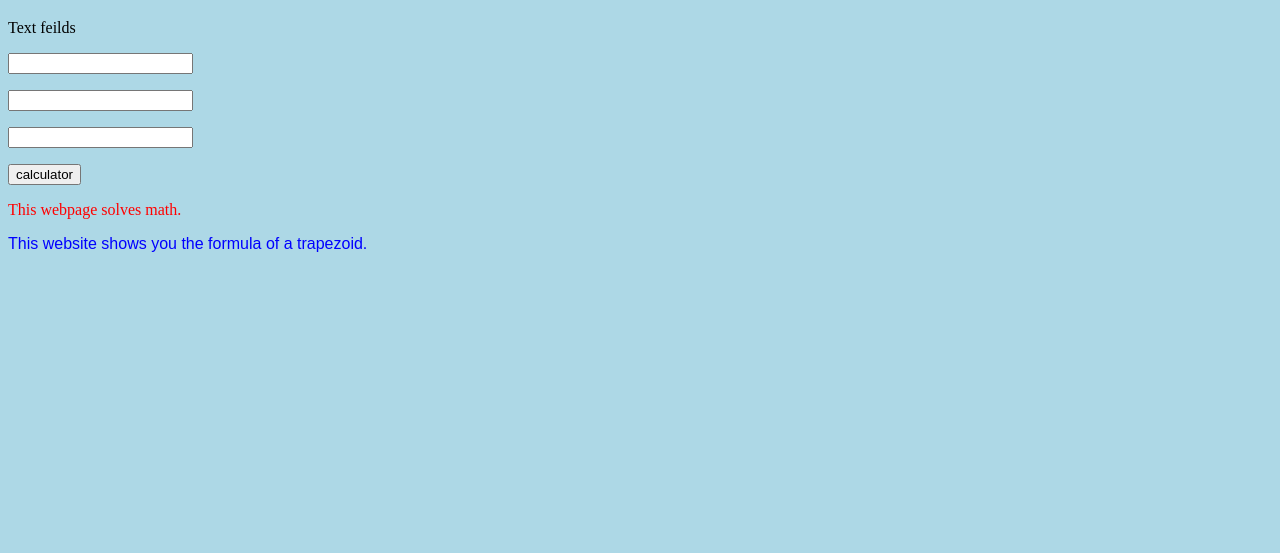
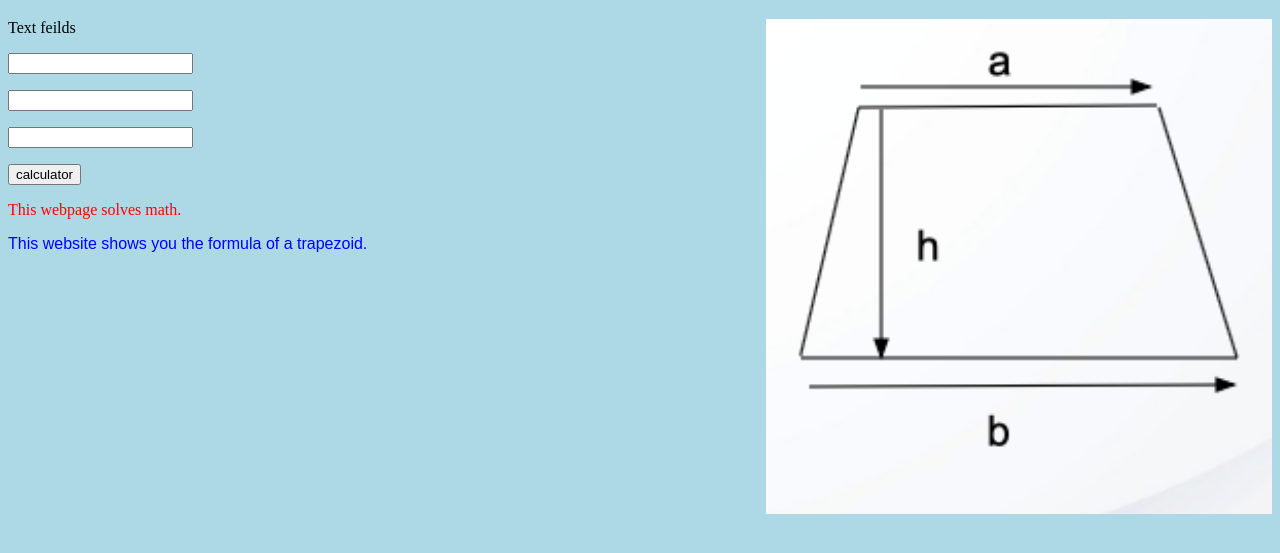
Before and after one commit to Samir-Allaham/Unit6-04-HTML, a plain HTML site: page index.html in a window 1280 px wide. Shown: the part 61-614 px from the top of the page. Drawn offline with Linux system fonts and the light colour scheme.

Commit message:
added image

```diff
--- a/index.html
+++ b/index.html
@@ -8,6 +8,7 @@
   </head>
   <body style="background-color:lightblue;">
     <h1>This is for Unit6-04</h1>
+    <img src="./images/Trapezoid.png" alt="Math" width="40%" height="40%" id="height">
     <p>Text feilds</p>
     <p> <input type="text" id="math"> </p>
     <p> <input type="text" id="trapezoid"> </p>
--- a/style.css
+++ b/style.css
@@ -7,3 +7,7 @@
   font-family: "Arial", serif;
   color: blue;
 }
+
+#height {
+  float: right;
+}
```
Also changed, not shown: images/Trapezoid.png (added).
